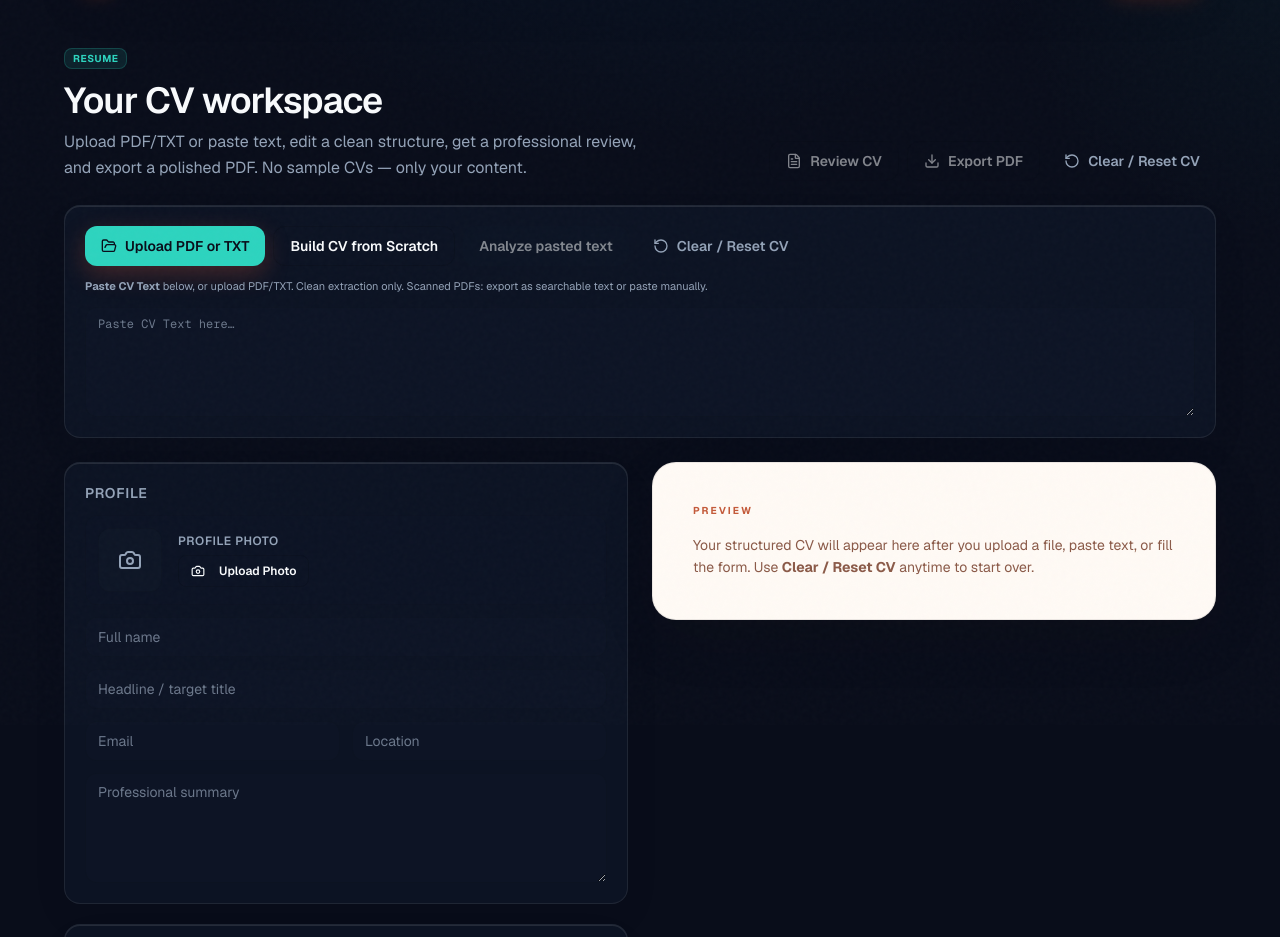
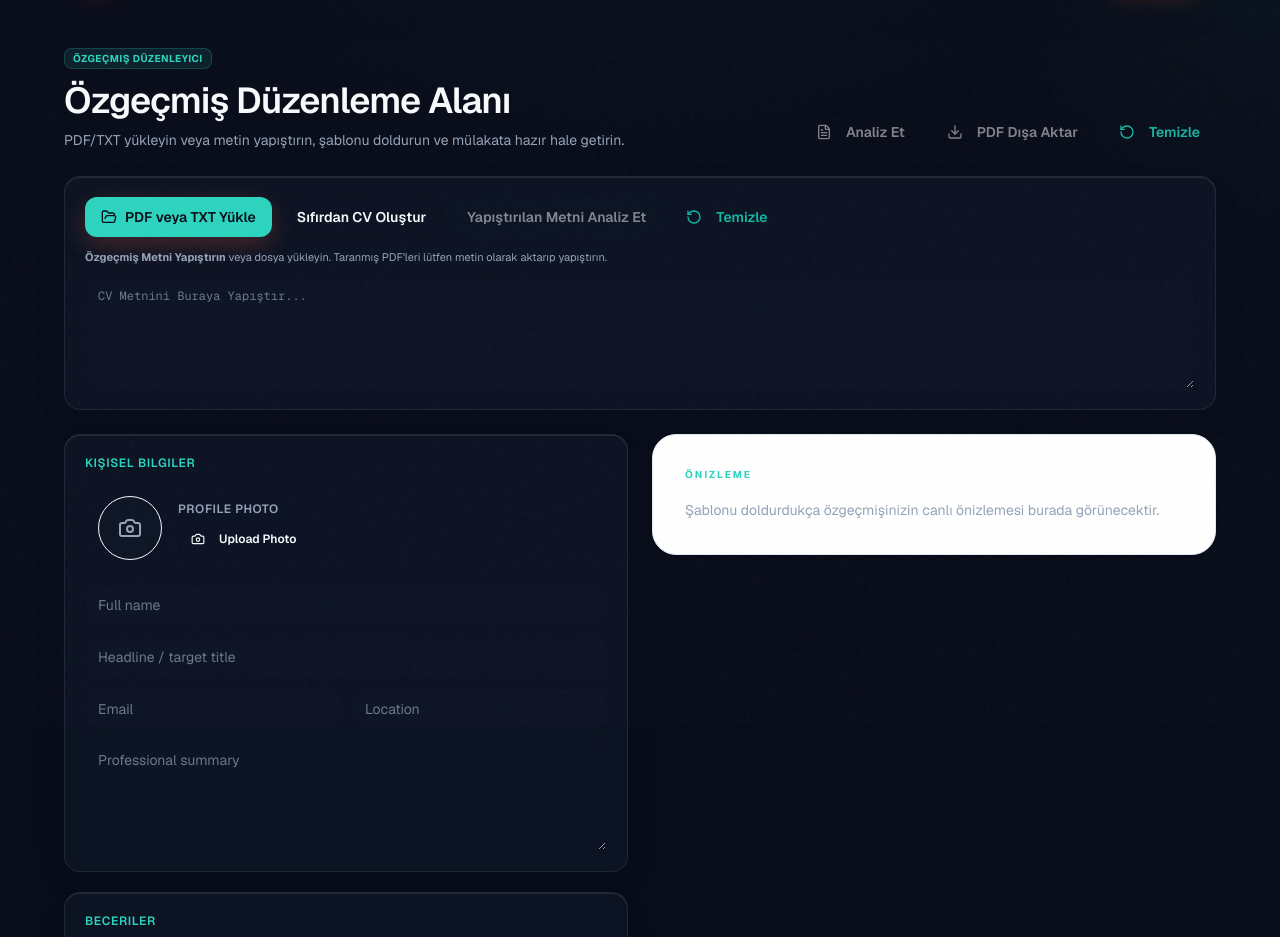
Before and after one commit to Dpehect/Softbridge-Career-Forge-FullStack-Web-App, a Next.js app: page /resume in a window 1280 px wide. Shown: the part 75-1012 px from the top of the page. Built offline with nearby package versions, Linux system fonts and the light colour scheme.

Commit message:
feat: modernize and translate Resume workspace page

```diff
--- a/src/app/resume/page.tsx
+++ b/src/app/resume/page.tsx
@@ -21,8 +21,7 @@ import {
   type ParsedCV,
 } from "@/lib/forge";
 import type { ResumeProfile } from "@/types";
-
-const READY_MSG = "CV'niz başarıyla yüklendi ve analiz edildi.";
+import { useTranslation } from "@/lib/forge/i18n";
 
 function parsedToResume(cv: ParsedCV): ResumeProfile {
   return {
@@ -77,6 +76,8 @@ function resumeToParsed(resume: ResumeProfile): ParsedCV {
 
 export default function ResumePage() {
   const { resume, updateResume, setResume, resetResume, pushForgeHistory } = useCareerStore();
+  const { t, lang } = useTranslation();
+
   const [skillDraft, setSkillDraft] = useState("");
   const [pasteText, setPasteText] = useState("");
   const [banner, setBanner] = useState<string | null>(null);
@@ -95,20 +96,23 @@ export default function ResumePage() {
   const applyParsed = (cv: ParsedCV, source: string) => {
     setResume(parsedToResume(cv));
     setShowFeedback(true);
-    setBanner(READY_MSG);
+    const msg = t("readyMsg");
+    setBanner(msg);
     pushForgeHistory({
       action: "parse",
       summary: `Resume: ${cv.name} (${source})`,
       payload: cv,
     });
-    toast.success(READY_MSG);
+    toast.success(msg);
   };
 
   const onFileText = (text: string, fileName: string) => {
     const cleaned = cleanExtractedText(text);
     if (!cleaned.trim() || looksLikeRawPdf(cleaned) || looksLikeRawPdf(text)) {
       toast.error(
-        "This PDF appears to be scanned. Please export as searchable text or paste manually."
+        lang === "tr"
+          ? "Bu PDF taranmış görünüyor. Lütfen aranabilir metin olarak dışa aktarın veya manuel yapıştırın."
+          : "This PDF appears to be scanned. Please export as searchable text or paste manually."
       );
       return;
     }
@@ -117,26 +121,28 @@ export default function ResumePage() {
       applyParsed(cv, fileName);
       setPasteText(cleaned);
     } catch {
-      toast.error("Could not structure this CV. Paste plain text and try again.");
+      toast.error(lang === "tr" ? "CV yapısı çözümlenemedi. Düz metin olarak yapıştırmayı deneyin." : "Could not structure this CV. Paste plain text and try again.");
     }
   };
 
   const onParsePaste = () => {
     const cleaned = cleanExtractedText(pasteText);
     if (!cleaned.trim()) {
-      toast.error("Paste CV text first, or upload a PDF/TXT file.");
+      toast.error(lang === "tr" ? "Önce CV metnini yapıştırın veya dosya yükleyin." : "Paste CV text first, or upload a PDF/TXT file.");
       return;
     }
     if (looksLikeRawPdf(cleaned)) {
       toast.error(
-        "This looks like raw PDF code. Upload the file with Choose CV, or paste readable text."
+        lang === "tr"
+          ? "Bu ham PDF kodu gibi görünüyor. Dosya yükleme butonunu kullanın veya düz metin yapıştırın."
+          : "This looks like raw PDF code. Upload the file with Choose CV, or paste readable text."
       );
       return;
     }
     try {
       applyParsed(parseCV(cleaned), "paste");
     } catch {
-      toast.error("Could not structure this CV text.");
+      toast.error(lang === "tr" ? "Metin çözümlenemedi." : "Could not structure this CV text.");
     }
   };
 
@@ -146,7 +152,7 @@ export default function ResumePage() {
     setBanner(null);
     setShowFeedback(false);
     setSkillDraft("");
-    toast.message("CV cleared. You can start fresh.");
+    toast.message(t("clearSuccess"));
   };
 
   const addSkill = () => {
@@ -158,45 +164,48 @@ export default function ResumePage() {
 
   const refreshFeedback = () => {
     if (!hasContent) {
-      toast.error("Add or upload a CV first.");
+      toast.error(lang === "tr" ? "Önce bir CV yükleyin." : "Add or upload a CV first.");
       return;
     }
     setShowFeedback(true);
-    toast.success("Feedback updated from your current CV.");
+    toast.success(lang === "tr" ? "Analiz güncellendi." : "Feedback updated from your current CV.");
   };
 
   return (
     <div className="px-4 md:px-8 pb-20 pt-6">
       <div className="max-w-6xl mx-auto">
         <Badge variant="accent" className="mb-3">
-          Resume
+          {t("navResume")}
         </Badge>
         <div className="flex flex-col md:flex-row md:items-end justify-between gap-4 mb-6">
           <div>
-            <h1 className="font-display text-3xl md:text-4xl font-semibold tracking-tight">
-              Your CV workspace
+            <h1 className="font-display text-3xl md:text-4xl font-semibold tracking-tight text-star-white">
+              {lang === "tr" ? "Özgeçmiş Düzenleme Alanı" : "Your CV workspace"}
             </h1>
-            <p className="text-muted-steel mt-2 max-w-xl leading-relaxed">
-              Upload PDF/TXT or paste text, edit a clean structure, get a professional review, and
-              export a polished PDF. No sample CVs — only your content.
+            <p className="text-muted-steel mt-2 max-w-xl leading-relaxed text-sm">
+              {lang === "tr"
+                ? "PDF/TXT yükleyin veya metin yapıştırın, şablonu doldurun ve mülakata hazır hale getirin."
+                : "Upload PDF/TXT or paste text, edit a clean structure, get a professional review, and export a polished PDF."
+              }
             </p>
           </div>
           <div className="flex flex-wrap gap-2">
-            <Button variant="outline" onClick={refreshFeedback} disabled={!hasContent}>
-              <FileText className="w-4 h-4" /> Review CV
+            <Button variant="outline" onClick={refreshFeedback} disabled={!hasContent} className="text-star-white">
+              <FileText className="w-4 h-4 mr-1.5" /> {lang === "tr" ? "Analiz Et" : "Review CV"}
             </Button>
             <Button
               variant="outline"
               disabled={!hasContent}
+              className="text-star-white"
               onClick={async () => {
                 await exportCvAsPdf(resumeToParsed(resume));
-                toast.success("Professional PDF downloaded.");
+                toast.success(t("exportSuccess"));
               }}
             >
-              <Download className="w-4 h-4" /> Export PDF
+              <Download className="w-4 h-4 mr-1.5" /> {t("exportPdf")}
             </Button>
-            <Button variant="ghost" onClick={onClear}>
-              <RotateCcw className="w-4 h-4" /> Clear / Reset CV
+            <Button variant="ghost" onClick={onClear} className="text-sunset-coral">
+              <RotateCcw className="w-4 h-4 mr-1.5" /> {t("clearCv")}
             </Button>
           </div>
         </div>
@@ -208,10 +217,10 @@ export default function ResumePage() {
               <Button
                 variant="ghost"
                 size="sm"
-                className="text-xs"
+                className="text-xs text-star-white"
                 onClick={() => setShowWizard(false)}
               >
-                ✕ Cancel Wizard
+                ✕ {lang === "tr" ? "Sihirbazı Kapat" : "Cancel Wizard"}
               </Button>
             </div>
             <CvWizard
@@ -225,37 +234,36 @@ export default function ResumePage() {
           <div className="glass-panel rounded-2xl p-5 mb-6 space-y-3">
             <div className="flex flex-wrap items-center gap-2">
               <FilePickButton
-                label="Upload PDF or TXT"
+                label={t("uploadBtn")}
                 variant="accent"
                 size="default"
                 silentSuccess
                 onText={(text, name) => onFileText(text, name)}
               />
-              <Button variant="outline" onClick={() => setShowWizard(true)}>
-                Build CV from Scratch
+              <Button variant="outline" onClick={() => setShowWizard(true)} className="text-star-white">
+                {t("buildScratch")}
               </Button>
               <Button variant="soft" onClick={onParsePaste} disabled={!pasteText.trim()}>
-                Analyze pasted text
+                {t("analyzePasteBtn")}
               </Button>
-              <Button variant="ghost" onClick={onClear}>
-                <RotateCcw className="w-4 h-4" /> Clear / Reset CV
+              <Button variant="ghost" onClick={onClear} className="text-sunset-coral">
+                <RotateCcw className="w-4 h-4 mr-1.5" /> {t("clearCv")}
               </Button>
             </div>
-            <p className="text-[11px] text-muted-steel">
-              <strong>Paste CV Text</strong> below, or upload PDF/TXT. Clean extraction only. Scanned
-              PDFs: export as searchable text or paste manually.
+            <p className="text-[11px] text-muted-steel leading-relaxed">
+              <strong>{lang === "tr" ? "Özgeçmiş Metni Yapıştırın" : "Paste CV Text"}</strong> {lang === "tr" ? "veya dosya yükleyin. Taranmış PDF'leri lütfen metin olarak aktarıp yapıştırın." : "below, or upload PDF/TXT."}
             </p>
             <Textarea
               value={pasteText}
               onChange={(e) => setPasteText(e.target.value)}
-              placeholder="Paste CV Text here…"
-              className="min-h-[110px] font-mono text-xs"
+              placeholder={t("pasteTitle") + "..."}
+              className="min-h-[110px] font-mono text-xs text-star-white"
             />
             {banner && (
-              <div className="rounded-xl border border-cosmic-teal/25 bg-cosmic-teal/10 px-4 py-3">
-                <p className="text-sm font-semibold">{READY_MSG}</p>
+              <div className="rounded-xl border border-cosmic-teal/25 bg-cosmic-teal/10 px-4 py-3 text-star-white">
+                <p className="text-sm font-semibold">{banner}</p>
                 <p className="text-xs text-muted-steel mt-1">
-                  Structured fields and deep feedback are below.
+                  {lang === "tr" ? "Ayrıştırılan alanlar ve yapay zeka geri bildirimleri aşağıdadır." : "Structured fields and deep feedback are below."}
                 </p>
               </div>
             )}
@@ -268,14 +276,14 @@ export default function ResumePage() {
           </div>
         )}
 
-        <div className="grid lg:grid-cols-2 gap-6">
+        <div className="grid lg:grid-cols-2 gap-6 items-start">
           <div className="space-y-5">
             <section className="glass-panel rounded-2xl p-5 space-y-3">
-              <h2 className="font-semibold text-sm uppercase tracking-wider text-muted-steel">
-                Profile
+              <h2 className="font-semibold text-xs uppercase tracking-wider text-cosmic-teal">
+                {t("personalInfo")}
               </h2>
               <div className="flex items-center gap-4 p-3 bg-panel-elevated/40 rounded-xl border border-black/5">
-                <div className="w-16 h-16 rounded-xl border border-black/8 bg-abyss-panel overflow-hidden flex items-center justify-center shrink-0">
+                <div className="w-16 h-16 rounded-full border bg-abyss-panel overflow-hidden flex items-center justify-center shrink-0 relative group">
                   {resume.photoDataUrl ? (
                     // eslint-disable-next-line @next/next/no-img-element
                     <img src={resume.photoDataUrl} alt="Profile" className="w-full h-full object-cover" />
@@ -306,6 +314,7 @@ export default function ResumePage() {
                       size="sm"
                       variant="outline"
                       type="button"
+                      className="text-star-white"
                       onClick={() => document.getElementById("profile-photo-upload")?.click()}
                     >
                       <Camera className="w-3.5 h-3.5 mr-1.5" /> Upload Photo
@@ -328,35 +337,39 @@ export default function ResumePage() {
                 value={resume.fullName}
                 onChange={(e) => updateResume({ fullName: e.target.value })}
                 placeholder="Full name"
+                className="text-star-white"
               />
               <Input
                 value={resume.headline}
                 onChange={(e) => updateResume({ headline: e.target.value })}
                 placeholder="Headline / target title"
+                className="text-star-white"
               />
               <div className="grid sm:grid-cols-2 gap-3">
                 <Input
                   value={resume.email}
                   onChange={(e) => updateResume({ email: e.target.value })}
                   placeholder="Email"
+                  className="text-star-white"
                 />
                 <Input
                   value={resume.location}
                   onChange={(e) => updateResume({ location: e.target.value })}
                   placeholder="Location"
+                  className="text-star-white"
                 />
               </div>
               <Textarea
                 value={resume.summary}
                 onChange={(e) => updateResume({ summary: e.target.value })}
                 placeholder="Professional summary"
-                className="min-h-[110px]"
+                className="min-h-[110px] text-star-white"
               />
             </section>
 
             <section className="glass-panel rounded-2xl p-5 space-y-3">
-              <h2 className="font-semibold text-sm uppercase tracking-wider text-muted-steel">
-                Skills
+              <h2 className="font-semibold text-xs uppercase tracking-wider text-cosmic-teal">
+                {t("skills")}
               </h2>
               <div className="flex flex-wrap gap-1.5">
                 {resume.skills.map((s) => (
@@ -370,7 +383,7 @@ export default function ResumePage() {
                   >
                     <Badge
                       variant="soft"
-                      className="cursor-pointer group-hover:border-cosmic-teal/30"
+                      className="cursor-pointer group-hover:border-sunset-coral/30"
                     >
                       {s} ×
                     </Badge>
@@ -386,6 +399,7 @@ export default function ResumePage() {
                   onChange={(e) => setSkillDraft(e.target.value)}
                   onKeyDown={(e) => e.key === "Enter" && (e.preventDefault(), addSkill())}
                   placeholder="Add a skill"
+                  className="text-star-white"
                 />
                 <Button variant="soft" onClick={addSkill}>
                   <Plus className="w-4 h-4" />
@@ -395,12 +409,13 @@ export default function ResumePage() {
 
             <section className="glass-panel rounded-2xl p-5 space-y-4">
               <div className="flex items-center justify-between">
-                <h2 className="font-semibold text-sm uppercase tracking-wider text-muted-steel">
-                  Experience
+                <h2 className="font-semibold text-xs uppercase tracking-wider text-cosmic-teal">
+                  {t("experience")}
                 </h2>
                 <Button
                   size="sm"
                   variant="ghost"
+                  className="text-star-white"
                   onClick={() =>
                     setResume({
                       ...resume,
@@ -418,7 +433,7 @@ export default function ResumePage() {
                     })
                   }
                 >
-                  <Plus className="w-4 h-4" /> Add
+                  <Plus className="w-4 h-4 mr-1" /> {lang === "tr" ? "Ekle" : "Add"}
                 </Button>
               </div>
               {!resume.experience.length && (
@@ -440,10 +455,12 @@ export default function ResumePage() {
                         setResume({ ...resume, experience });
                       }}
                       placeholder="Role"
+                      className="text-star-white"
                     />
                     <Button
                       size="icon"
                       variant="ghost"
+                      className="text-sunset-coral"
                       onClick={() =>
                         setResume({
                           ...resume,
@@ -462,6 +479,7 @@ export default function ResumePage() {
                       setResume({ ...resume, experience });
                     }}
                     placeholder="Company"
+                    className="text-star-white"
                   />
                   <div className="grid grid-cols-2 gap-2">
                     <Input
@@ -472,6 +490,7 @@ export default function ResumePage() {
                         setResume({ ...resume, experience });
                       }}
                       placeholder="Start"
+                      className="text-star-white"
                     />
                     <Input
                       value={exp.end}
@@ -481,6 +500,7 @@ export default function ResumePage() {
                         setResume({ ...resume, experience });
                       }}
                       placeholder="End"
+                      className="text-star-white"
                     />
                   </div>
                   <Textarea
@@ -494,7 +514,7 @@ export default function ResumePage() {
                       setResume({ ...resume, experience });
                     }}
                     placeholder="One highlight per line"
-                    className="min-h-[90px]"
+                    className="min-h-[90px] text-star-white"
                   />
                 </div>
               ))}
@@ -503,58 +523,69 @@ export default function ResumePage() {
 
           {/* Preview */}
           <div className="lg:sticky lg:top-24 h-fit space-y-4">
-            <div className="rounded-3xl border border-black/8 bg-[#fffaf5] shadow-[0_20px_60px_rgba(44,24,16,0.08)] p-8 md:p-10 text-[#3d2118]">
-              <p className="text-[10px] font-bold uppercase tracking-[0.2em] text-[#c45a3a] mb-4">
-                Preview
+            <div className="rounded-3xl border border-slate-200 bg-white dark:bg-slate-900 text-slate-800 dark:text-slate-200 shadow-sm p-6 md:p-8 text-left leading-relaxed">
+              <p className="text-[10px] font-bold uppercase tracking-[0.2em] text-cosmic-teal mb-4">
+                {lang === "tr" ? "Önizleme" : "Preview"}
               </p>
               {!hasContent ? (
-                <p className="text-sm text-[#8b5a48] leading-relaxed">
-                  Your structured CV will appear here after you upload a file, paste text, or fill
-                  the form. Use <strong>Clear / Reset CV</strong> anytime to start over.
+                <p className="text-sm text-muted-steel leading-relaxed">
+                  {lang === "tr" ? "Şablonu doldurdukça özgeçmişinizin canlı önizlemesi burada görünecektir." : "Your structured CV will appear here after you fill the form or upload a file."}
                 </p>
               ) : (
                 <>
-                  <h2 className="text-2xl font-semibold tracking-tight">
+                  <div className="flex justify-between items-center border-b pb-4 mb-4">
+                    <div>
+                      <h2 className="text-2xl font-semibold tracking-tight text-slate-900 dark:text-white">
                         {resume.fullName || "Your name"}
                       </h2>
-                  <p className="text-sm text-[#7a4633] mt-1">{resume.headline}</p>
-                  <p className="text-xs text-[#8b5a48] mt-2">
+                      <p className="text-sm text-sky-600 font-medium mt-1">{resume.headline}</p>
+                      <p className="text-xs text-slate-500 mt-2">
                         {[resume.email, resume.location].filter(Boolean).join(" · ")}
                       </p>
+                    </div>
+                    {resume.photoDataUrl && (
+                      // eslint-disable-next-line @next/next/no-img-element
+                      <img src={resume.photoDataUrl} alt="Avatar" className="w-16 h-16 rounded-full object-cover border" />
+                    )}
+                  </div>
                   {resume.summary && (
-                    <p className="mt-5 text-sm leading-relaxed text-[#5c2e1f]">{resume.summary}</p>
+                    <div className="mb-4">
+                      <h3 className="text-xs font-bold uppercase tracking-wider text-slate-900 dark:text-white border-l-4 border-sky-500 pl-2 mb-2">Summary</h3>
+                      <p className="text-xs text-slate-600 dark:text-slate-300 text-justify">{resume.summary}</p>
+                    </div>
                   )}
                   {resume.skills.length > 0 && (
-                    <div className="mt-6">
-                      <h3 className="text-[11px] font-bold uppercase tracking-wider text-[#c45a3a] mb-2">
+                    <div className="mb-4">
+                      <h3 className="text-xs font-bold uppercase tracking-wider text-slate-900 dark:text-white border-l-4 border-sky-500 pl-2 mb-2">
                         Skills
                       </h3>
-                      <p className="text-sm">{resume.skills.join(" · ")}</p>
+                      <div className="flex flex-wrap gap-1">
+                        {resume.skills.map((s) => (
+                          <span key={s} className="bg-slate-100 dark:bg-slate-800 text-slate-700 dark:text-slate-300 px-2 py-0.5 rounded text-[10px] font-medium border dark:border-slate-700">{s}</span>
+                        ))}
+                      </div>
                     </div>
                   )}
                   {resume.experience.length > 0 && (
-                    <div className="mt-6">
-                      <h3 className="text-[11px] font-bold uppercase tracking-wider text-[#c45a3a] mb-3">
+                    <div className="mb-4">
+                      <h3 className="text-xs font-bold uppercase tracking-wider text-slate-900 dark:text-white border-l-4 border-sky-500 pl-2 mb-3">
                         Experience
                       </h3>
                       <div className="space-y-4">
                         {resume.experience.map((exp) => (
-                          <div key={exp.id}>
-                            <div className="flex justify-between gap-3 text-sm">
-                              <p className="font-semibold">
+                          <div key={exp.id} className="text-xs">
+                            <div className="flex justify-between gap-3 font-semibold text-slate-800 dark:text-slate-200">
+                              <span>
                                 {exp.role}
-                                <span className="font-normal text-[#7a4633]"> · {exp.company}</span>
-                              </p>
-                              <p className="text-xs text-[#8b5a48] shrink-0">
+                                <span className="font-normal text-slate-500"> · {exp.company}</span>
+                              </span>
+                              <span className="font-normal text-slate-400 shrink-0">
                                 {exp.start} – {exp.end}
-                              </p>
+                              </span>
                             </div>
-                            <ul className="mt-1.5 space-y-1">
+                            <ul className="mt-1.5 space-y-0.5 list-disc list-inside pl-2 text-slate-500 dark:text-slate-400">
                               {exp.highlights.map((h) => (
-                                <li key={h} className="text-sm text-[#5c2e1f] flex gap-2">
-                                  <span className="text-[#c45a3a]">–</span>
-                                  {h}
-                                </li>
+                                <li key={h}>{h}</li>
                               ))}
                             </ul>
                           </div>
@@ -563,16 +594,21 @@ export default function ResumePage() {
                     </div>
                   )}
                   {resume.education.length > 0 && (
-                    <div className="mt-6">
-                      <h3 className="text-[11px] font-bold uppercase tracking-wider text-[#c45a3a] mb-2">
+                    <div>
+                      <h3 className="text-xs font-bold uppercase tracking-wider text-slate-900 dark:text-white border-l-4 border-sky-500 pl-2 mb-2">
                         Education
                       </h3>
+                      <div className="space-y-2">
                         {resume.education.map((edu) => (
-                        <p key={edu.id} className="text-sm">
-                          <span className="font-semibold">{edu.school}</span> — {edu.degree} (
-                          {edu.year})
-                        </p>
+                          <div key={edu.id} className="text-xs flex justify-between font-semibold text-slate-800 dark:text-slate-200">
+                            <span>
+                              {edu.school}
+                              <span className="font-normal text-slate-500"> — {edu.degree}</span>
+                            </span>
+                            <span className="font-normal text-slate-400">{edu.year}</span>
+                          </div>
                         ))}
+                      </div>
                     </div>
                   )}
                 </>
@@ -580,7 +616,7 @@ export default function ResumePage() {
             </div>
             {hasContent && (
               <Button className="w-full" variant="soft" onClick={refreshFeedback}>
-                Refresh professional feedback
+                {lang === "tr" ? "Analizi Yenile" : "Refresh professional feedback"}
               </Button>
             )}
           </div>
```
Lines whose indentation alone changed are shown as unchanged.
